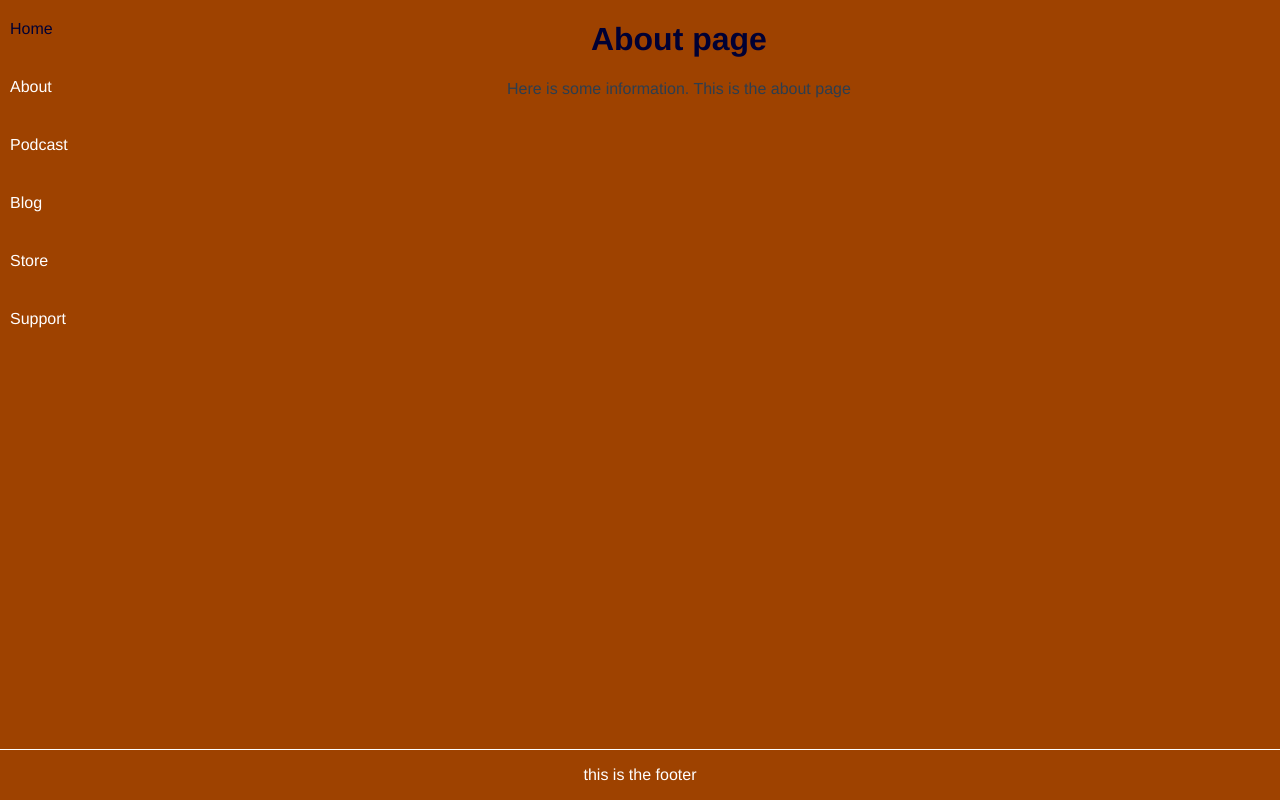
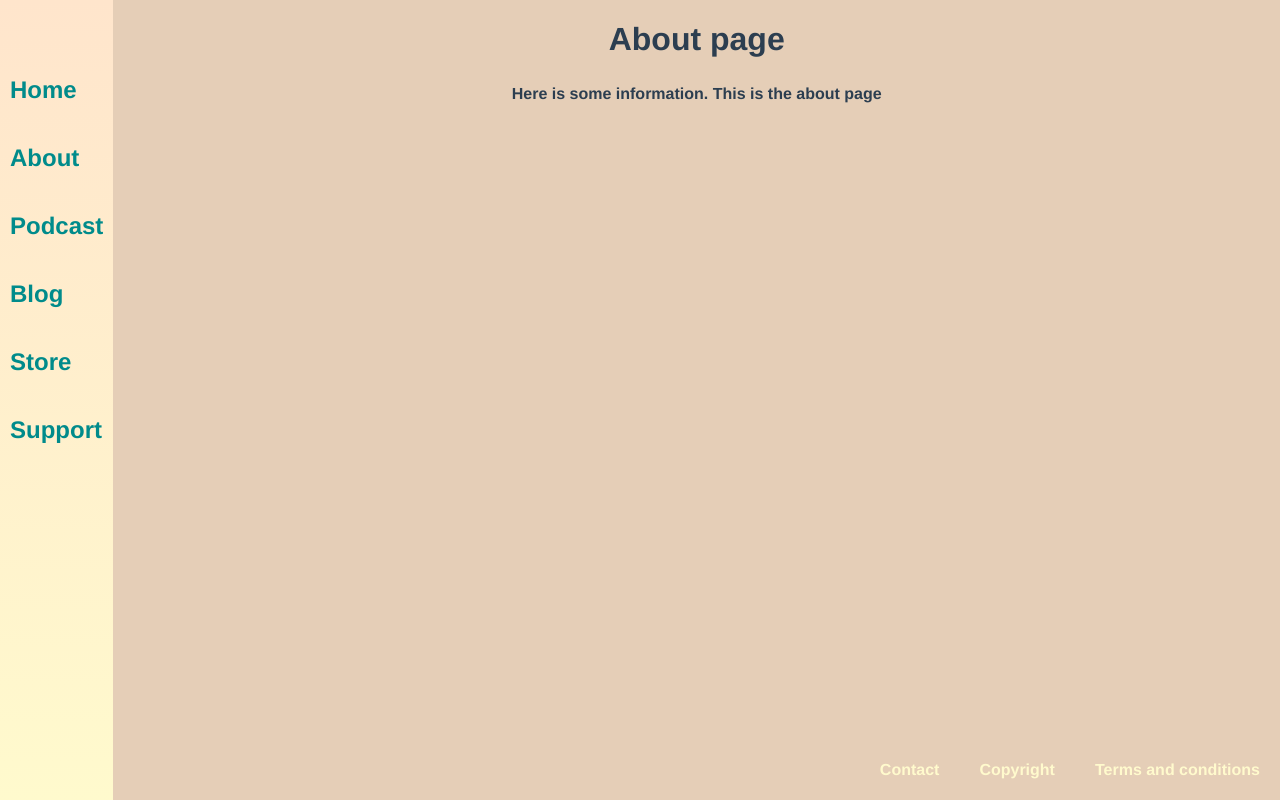
Before and after one commit to JustinaDesriute/dogstorian, a Vue app: page /#/about in a window 1280 px wide. Built offline with nearby package versions, Linux system fonts and the light colour scheme.

Commit message:
style updates

```diff
--- a/src/App.vue
+++ b/src/App.vue
@@ -24,7 +24,7 @@ export default {
 body {
   width: 100vw;
   height: 100vh;
-  background-color: #9e4200;
+  background-color: #e5ceb7;
   margin: 0;
 }
 
@@ -40,9 +40,10 @@ body {
 
 .footer {
   bottom: 0;
-  border-top: 1px solid white;
-  color: white;
+  color: 	#FFFACD;
   position: fixed;
   width: 100%;
+  display: flex;
+  justify-content: flex-end;
 }
 </style>
--- a/src/components/GenericComponents/Footer.vue
+++ b/src/components/GenericComponents/Footer.vue
@@ -1,6 +1,8 @@
 <template>
   <div class="footer">
-    <p>this is the footer</p>
+    <p>Contact</p>
+    <p>Copyright</p>
+    <p>Terms and conditions</p>
   </div>
 </template>
 
@@ -10,4 +12,10 @@ export default {
 }
 </script>
 <style>
+
+  p {
+    padding: 5px 20px;
+    font-weight: bold;
+  }
+
 </style>
--- a/src/components/MainRoutePages/AboutPage.vue
+++ b/src/components/MainRoutePages/AboutPage.vue
@@ -15,8 +15,4 @@ export default {
     width: 100%;
   }
 
-  .content-wrapper > h1 {
-    color: #000033;
-  }
-
 </style>
--- a/src/components/MainRoutePages/ArticlesPage.vue
+++ b/src/components/MainRoutePages/ArticlesPage.vue
@@ -16,8 +16,4 @@ export default {
     width: 100%;
   }
 
-  .content-wrapper > h1 {
-    color: #000033;
-  }
-
 </style>
--- a/src/components/MainRoutePages/EpisodesPage.vue
+++ b/src/components/MainRoutePages/EpisodesPage.vue
@@ -16,8 +16,4 @@ export default {
     width: 100%;
   }
 
-  .content-wrapper > h1 {
-    color: #000033;
-  }
-
 </style>
--- a/src/components/MainRoutePages/LandingPage.vue
+++ b/src/components/MainRoutePages/LandingPage.vue
@@ -1,6 +1,13 @@
 <template>
   <div class="content-wrapper">
-    <h1>Welcome to Dogstorian</h1>
+    <div class="content">
+      <div class="left">
+        <p class="left-image">podcast image</p>
+      </div>
+      <div class="right">
+        <p class="right-image"> blog image</p>
+      </div>
+    </div>
   </div>
 </template>
 
@@ -15,8 +22,27 @@ export default {
     width: 100%;
   }
 
-  .content-wrapper > h1 {
-    color: white;
+  .content {
+    display: flex;
+    width: 100%;
+    height: 100%;
+  }
+
+  .left, .right {
+    height: 100%;
+    width: 50%;
+  }
+
+  .right {
+    border-left: 3px solid #E0FFFF;
+  }
+
+  .left-image {
+    color: #E0FFFF;
+  }
+
+  .right-image {
+    color: #FFE5CC;
   }
 
 </style>
--- a/src/components/MainRoutePages/StorePage.vue
+++ b/src/components/MainRoutePages/StorePage.vue
@@ -16,8 +16,4 @@ export default {
     width: 100%;
   }
 
-  .content-wrapper > h1 {
-    color: #000033;
-  }
-
 </style>
--- a/src/components/MainRoutePages/SupportPage.vue
+++ b/src/components/MainRoutePages/SupportPage.vue
@@ -16,8 +16,4 @@ export default {
     width: 100%;
   }
 
-  .content-wrapper > h1 {
-    color: #000033;
-  }
-
 </style>
--- a/src/components/Navigation.vue
+++ b/src/components/Navigation.vue
@@ -13,26 +13,31 @@
 
   .navigation-wrapper {
     height: 100%;
+    background: rgb(255,250,205);
+    background: linear-gradient(0deg, rgba(255,250,205,1) 0%, rgba(255,229,204,1) 100%);
   }
 
   nav {
     display: flex;
     flex-direction: column;
     text-align: start;
+    padding-top: 7vh;
   }
 
   nav > a {
-    color: white;
+    color: 	#008B8B;
+    font-weight: bold;
+    font-size: 3vh;
     text-decoration: none;
     padding: 20px 10px;
   }
 
   nav > a:hover {
-    color: #000033;
+    color: #2c3e50;
   }
 
   nav > a:focus {
-    color: #000033;
+    color: #2c3e50;
   }
 
 </style>
```
